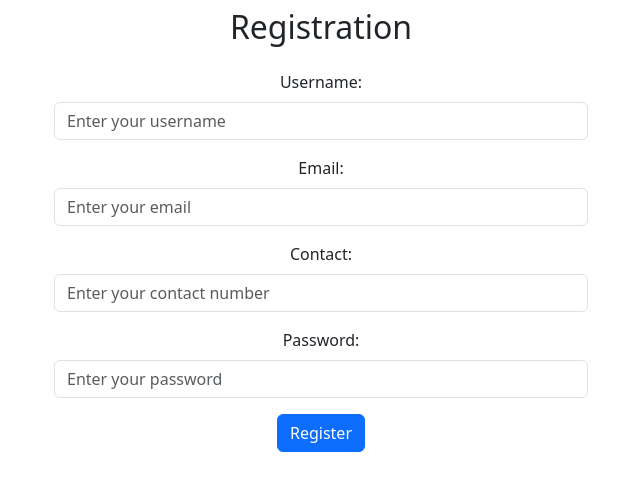
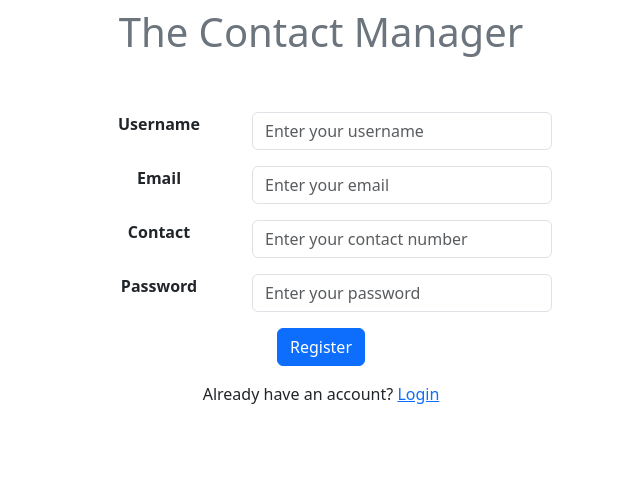
Before and after one commit to dnyaneshskamthe/contactManager, a React (Create React App) app: page /register in a window 1280 px wide. Shown: the top 490 px of the page, without its empty margins (319-959 px from the left). Built offline with nearby package versions, Linux system fonts and the light colour scheme.

Commit message:
changed login form and register formdesign

```diff
--- a/src/components/login/LoginForm.js
+++ b/src/components/login/LoginForm.js
@@ -1,5 +1,5 @@
-import React, { useRef, useState } from 'react';
-import { Link, Navigate } from 'react-router-dom';
+import React, { useRef, useState } from "react";
+import { Link, Navigate } from "react-router-dom";
 
 const LoginForm = () => {
   const emailRef = useRef();
@@ -11,63 +11,76 @@ const LoginForm = () => {
     // Add your login logic here
     let email = emailRef.current.value;
     let password = passwordRef.current.value;
-    emailRef.current.value = '';
-    passwordRef.current.value = '';
+    emailRef.current.value = "";
+    passwordRef.current.value = "";
     try {
-      let response = await fetch(`${process.env.REACT_APP_API_URL}/api/v1/login`, {
-        method: 'POST',
+      let response = await fetch(
+        `${process.env.REACT_APP_API_URL}/api/v1/login`,
+        {
+          method: "POST",
           headers: {
-          'Content-Type': 'application/json',
+            "Content-Type": "application/json",
           },
           body: JSON.stringify({
             email: email,
             password: password,
           }),
-      });
+        }
+      );
       if (!response.ok) {
         console.log(response);
-        throw new Error('Network response was not ok');
+        throw new Error("Network response was not ok");
       }
 
       const data = await response.json();
       // Store the token in the local storage
-      localStorage.setItem('token', data.token);
-      alert('Login Successful');
+      localStorage.setItem("token", data.token);
+      alert("Login Successful");
       setIsLoggedIn(true);
     } catch (error) {
-      console.error('Error logging in:', error);
+      console.error("Error logging in:", error);
     }
   };
 
   return (
-    <div className="container">
-      <div className="row justify-content-center">
+    <div className="card border border-0 mt-4">
+      <h1 className="text-secondary">The Contact Manager </h1>
+      <div className="row  justify-content-center ">
         <div className="col-md-6">
-
           <form onSubmit={handleLogin}>
-            <div className="mb-3">
-              <label htmlFor="email" className="form-label">Email:</label>
+            <div className="mb-3 row mx-4">
+              <label htmlFor="email" className="col-sm-4">
+                Email
+              </label>
+              <div className="col-sm-8">
               <input
                 type="email"
                 className="form-control"
                 id="email"
                 placeholder="Enter your email"
-                ref = {emailRef}
+                ref={emailRef}
                 required
               />
               </div>
-            <div className="mb-3">
-              <label htmlFor="password" className="form-label">Password:</label>
+            </div>
+            <div className="mb-3 row mx-4">
+              <label htmlFor="password" className="col-sm-4">
+                Password
+              </label>
+              <div className="col-sm-8">
               <input
                 type="password"
                 className="form-control"
                 id="password"
                 placeholder="Enter your password"
-                ref = {passwordRef}
+                ref={passwordRef}
                 required
               />
               </div>
-            <button type="submit" className="btn btn-primary">Login</button>
+            </div>
+            <button type="submit" className="btn btn-primary">
+              Login
+            </button>
           </form>
           <p className="mt-3 text-center">
             New user? <Link to="/register">Register here</Link>
--- a/src/components/login/Register.js
+++ b/src/components/login/Register.js
@@ -1,5 +1,5 @@
 import React, { useRef, useState } from 'react';
-import { Navigate } from 'react-router-dom';
+import { Navigate,Link } from 'react-router-dom';
 
 const RegistrationForm = () => {
     const nameRef = useRef();
@@ -51,12 +51,13 @@ const RegistrationForm = () => {
 
   return (
     <div className="container">
+      <h1 className="text-secondary">The Contact Manager </h1>
       <div className="row justify-content-center">
         <div className="col-md-6">
-          <h2 className="text-center mb-4">Registration</h2>
-          <form onSubmit={handleRegistration}>
-            <div className="mb-3">
-              <label htmlFor="username" className="form-label">Username:</label>
+          <form onSubmit={handleRegistration} className='mt-5'>
+            <div className="mb-3 row mx-4">
+              <label htmlFor="username" className="col-sm-4 fw-bold">Username</label>
+              <div className='col-sm-8'>
               <input
                 type="text"
                 className="form-control"
@@ -65,9 +66,11 @@ const RegistrationForm = () => {
                 ref = {nameRef}
                 required
               />
+              </div>
             </div>
-            <div className="mb-3">
-              <label htmlFor="email" className="form-label">Email:</label>
+            <div className="mb-3 row mx-4">
+              <label htmlFor="email" className="col-sm-4 fw-bold">Email</label>
+              <div className='col-sm-8'>
               <input
                 type="email"
                 className="form-control"
@@ -75,10 +78,11 @@ const RegistrationForm = () => {
                 placeholder="Enter your email"
                 ref = {emailRef}
                 required
-              />
+              /></div>
             </div>
-            <div className="mb-3">
-              <label htmlFor="contact" className="form-label">Contact:</label>
+            <div className="mb-3 row mx-4">
+              <label htmlFor="contact" className="col-sm-4 fw-bold">Contact</label>
+              <div className='col-sm-8'>
               <input
                 type="text"
                 className="form-control"
@@ -87,9 +91,11 @@ const RegistrationForm = () => {
                 ref = {contactRef}
                 required
               />
+              </div>
             </div>
-            <div className="mb-3">
-              <label htmlFor="pass" className="form-label">Password:</label>
+            <div className="mb-3 row mx-4">
+              <label htmlFor="pass" className="col-sm-4 fw-bold">Password</label>
+              <div className='col-sm-8'>
               <input
                 type="password"
                 className="form-control"
@@ -98,9 +104,13 @@ const RegistrationForm = () => {
                 ref = {passRef}
                 required
               />
+              </div>
             </div>
             <button type="submit" className="btn btn-primary">Register</button>
           </form>
+          <p className="mt-3 text-center">
+            Already have an account? <Link to="/login">Login</Link>
+          </p>
         </div>
       </div>
       {isRegistered ? <Navigate to="/login" /> : null}
```
Lines whose indentation alone changed are shown as unchanged.
